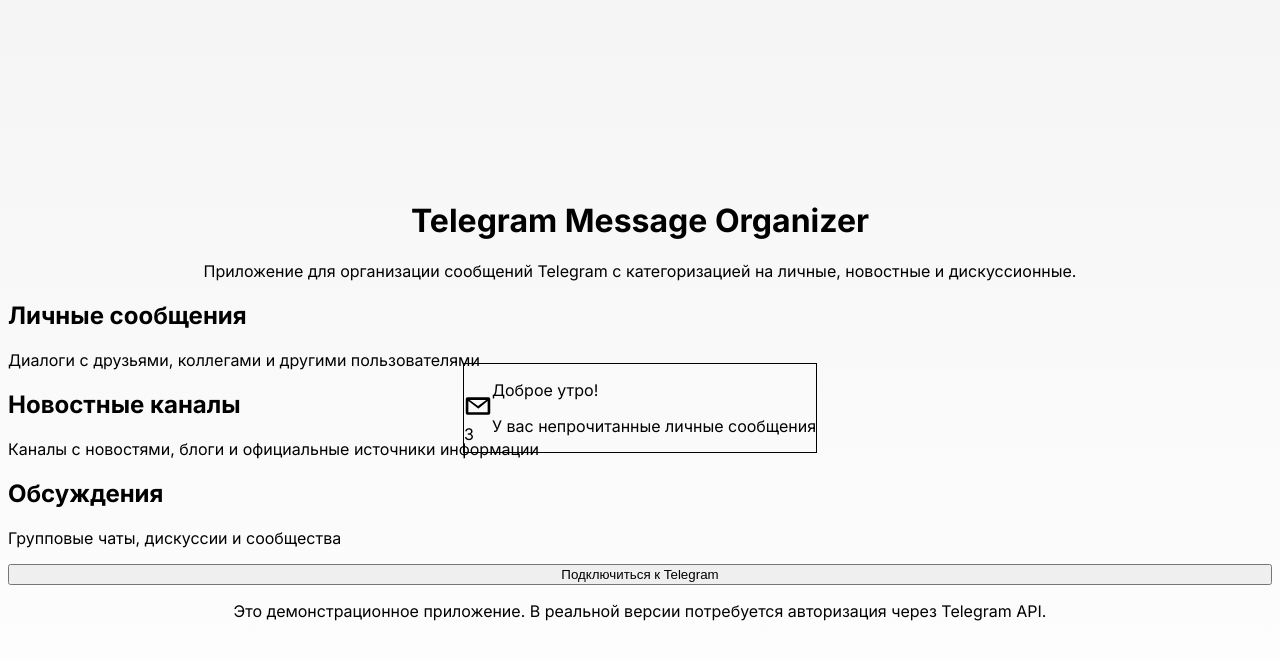
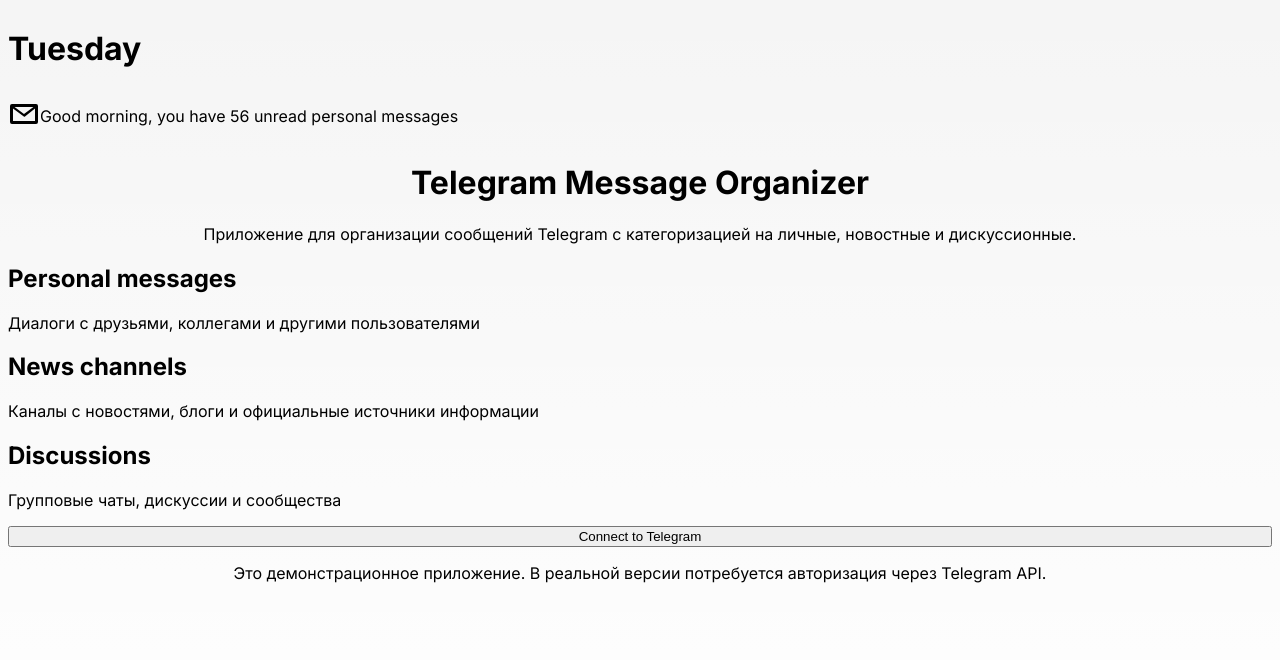
Before and after one commit to 2vlad/telegram-message-organizer, a Next.js app: page / in a window 1280 px wide. Shown: the top 660 px of the page. Built offline with nearby package versions, Linux system fonts and the light colour scheme.

Commit message:
Обновление главной страницы для использования баннера с уведомлением

```diff
--- a/src/app/page.tsx
+++ b/src/app/page.tsx
@@ -3,21 +3,32 @@
 import { useRouter } from 'next/navigation';
 import { useState, useEffect } from 'react';
 import { toast } from 'react-hot-toast';
-import UnreadMessagesNotification from '@/components/UnreadMessagesNotification';
+import UnreadMessagesBanner from '@/components/UnreadMessagesBanner';
 
 export default function Home() {
   const router = useRouter();
   const [loading, setLoading] = useState(false);
   const [showNotification, setShowNotification] = useState(false);
   const [unreadCount, setUnreadCount] = useState(0);
+  const [greeting, setGreeting] = useState<string>('Good morning');
 
   useEffect(() => {
+    // Определение приветствия в зависимости от времени суток
+    const hour = new Date().getHours();
+    if (hour >= 5 && hour < 12) {
+      setGreeting('Good morning');
+    } else if (hour >= 12 && hour < 18) {
+      setGreeting('Good afternoon');
+    } else {
+      setGreeting('Good evening');
+    }
+
     // Имитация получения данных о непрочитанных сообщениях
     const timer = setTimeout(() => {
-      const randomCount = Math.floor(Math.random() * 5) + 1; // Случайное число от 1 до 5
-      setUnreadCount(randomCount);
+      // Для демонстрации используем 56, как на скриншоте
+      setUnreadCount(56);
       setShowNotification(true);
-    }, 3000);
+    }, 1000);
 
     return () => clearTimeout(timer);
   }, []);
@@ -44,12 +55,22 @@
 
   const handleNotificationClick = () => {
     handleConnect();
-    setShowNotification(false);
   };
 
   return (
-    <main className="flex min-h-screen flex-col items-center justify-center p-4 bg-gray-50">
-      <div className="max-w-md w-full bg-white rounded-lg shadow-md p-8">
+    <main className="flex min-h-screen flex-col items-center p-4 bg-gray-50">
+      {/* Баннер с уведомлением о непрочитанных сообщениях */}
+      {showNotification && unreadCount > 0 && (
+        <div className="w-full max-w-3xl mb-6">
+          <UnreadMessagesBanner
+            count={unreadCount}
+            greeting={greeting}
+            onClick={handleNotificationClick}
+          />
+        </div>
+      )}
+
+      <div className="max-w-md w-full bg-white rounded-lg shadow-md p-8 mt-4">
         <h1 className="text-3xl font-bold text-center mb-6">
           Telegram Message Organizer
         </h1>
@@ -60,21 +81,21 @@
 
         <div className="space-y-4">
           <div className="bg-blue-50 p-4 rounded-lg">
-            <h2 className="font-semibold text-blue-800 mb-2">Личные сообщения</h2>
+            <h2 className="font-semibold text-blue-800 mb-2">Personal messages</h2>
             <p className="text-sm text-blue-600">
               Диалоги с друзьями, коллегами и другими пользователями
             </p>
           </div>
 
           <div className="bg-green-50 p-4 rounded-lg">
-            <h2 className="font-semibold text-green-800 mb-2">Новостные каналы</h2>
+            <h2 className="font-semibold text-green-800 mb-2">News channels</h2>
             <p className="text-sm text-green-600">
               Каналы с новостями, блоги и официальные источники информации
             </p>
           </div>
 
           <div className="bg-purple-50 p-4 rounded-lg">
-            <h2 className="font-semibold text-purple-800 mb-2">Обсуждения</h2>
+            <h2 className="font-semibold text-purple-800 mb-2">Discussions</h2>
             <p className="text-sm text-purple-600">
               Групповые чаты, дискуссии и сообщества
             </p>
@@ -89,10 +110,10 @@
           {loading ? (
             <>
               <span className="animate-spin rounded-full h-4 w-4 border-b-2 border-white mr-2"></span>
-              Подключение...
+              Connecting...
             </>
           ) : (
-            'Подключиться к Telegram'
+            'Connect to Telegram'
           )}
         </button>
 
@@ -100,14 +121,6 @@
           Это демонстрационное приложение. В реальной версии потребуется авторизация через Telegram API.
         </p>
       </div>
-
-      {/* Уведомление о непрочитанных сообщениях */}
-      {showNotification && unreadCount > 0 && (
-        <UnreadMessagesNotification
-          count={unreadCount}
-          onClick={handleNotificationClick}
-        />
-      )}
     </main>
   );
 }
```
